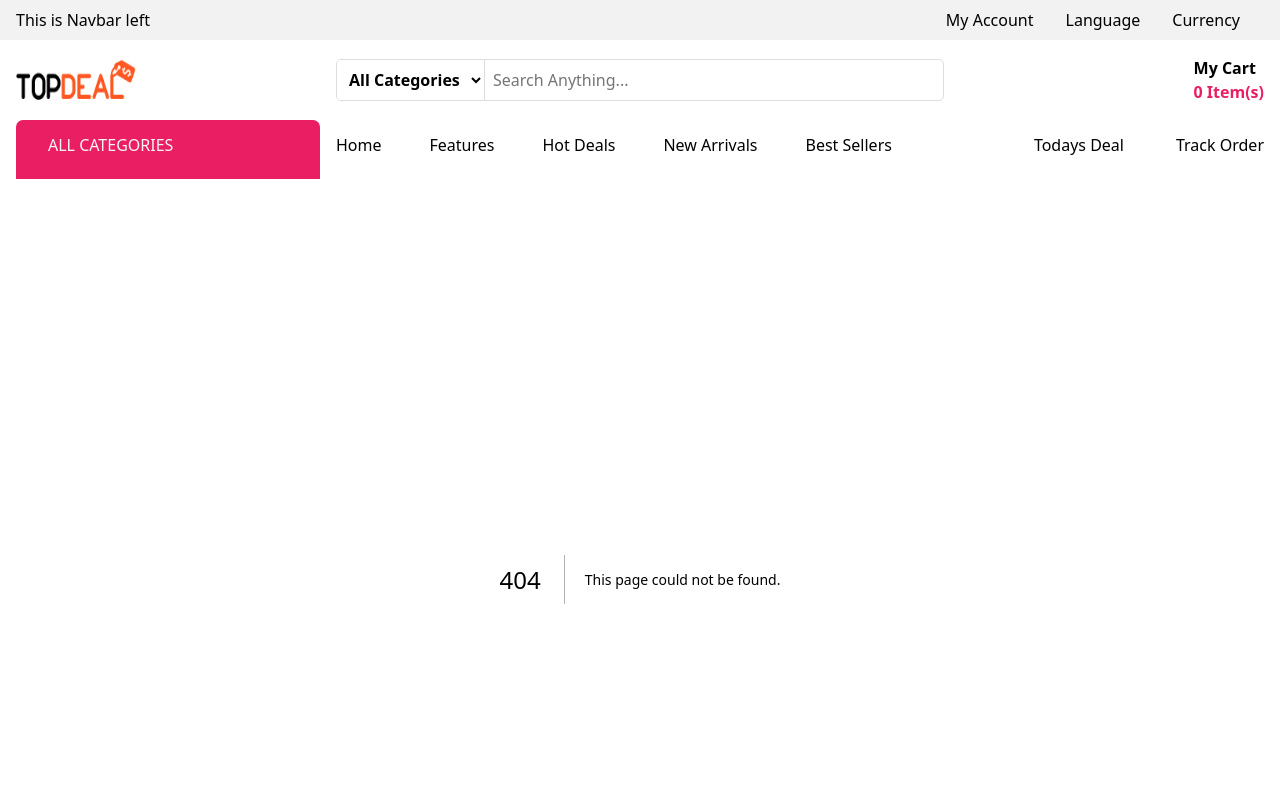
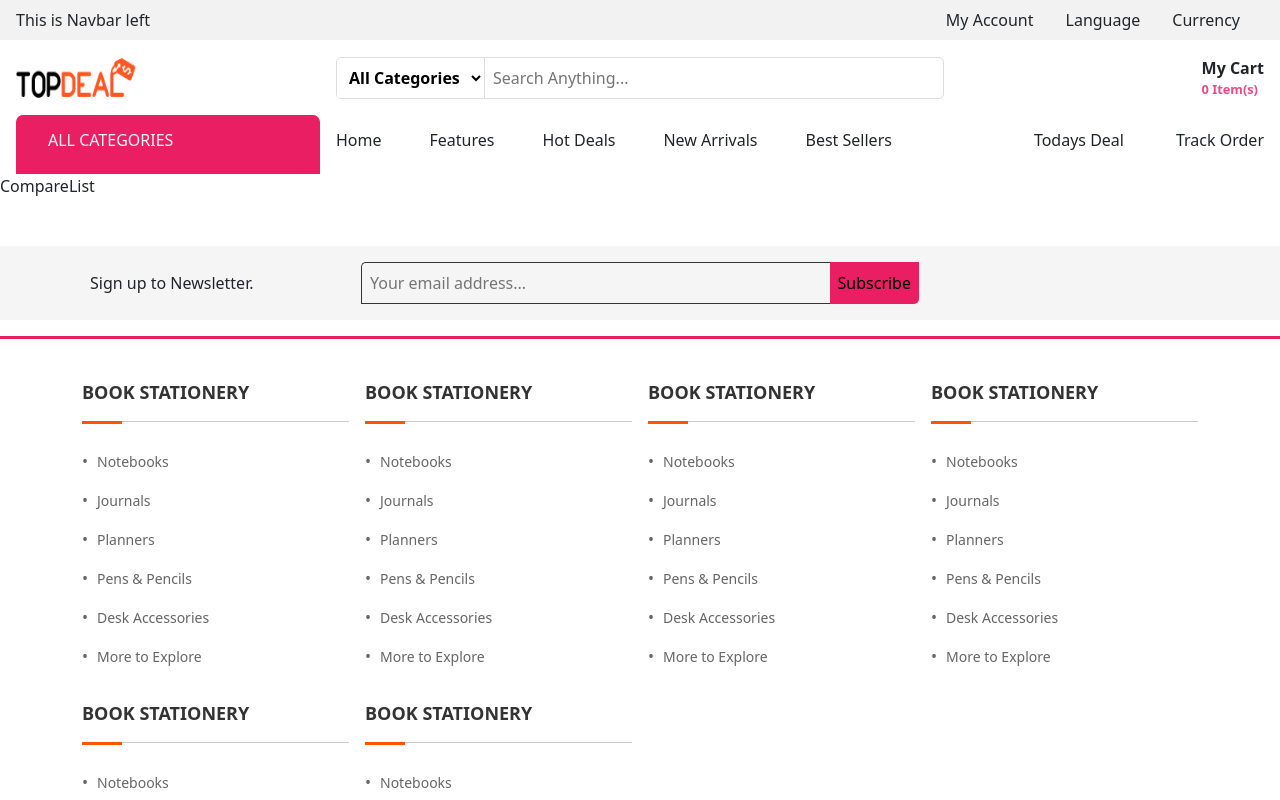
Before and after one commit to Rajukst/multivendor, a Next.js app: page /comparelist in a window 1280 px wide. Before the commit this address had no page. Shown: the top 800 px of the page. Built offline with nearby package versions, Linux system fonts and the light colour scheme; some icons are missing.

Commit message:
user commit done

```diff
--- /dev/null
+++ b/src/app/comparelist/page.jsx
@@ -0,0 +1,7 @@
+import React from 'react'
+
+export default function CompareList() {
+  return (
+    <div>CompareList</div>
+  )
+}
--- a/src/app/globals.css
+++ b/src/app/globals.css
@@ -125,6 +125,8 @@ body {
   border-top-left-radius: 7px;
   border-top-right-radius: 7px;
   color: var(--background-color);
+   position: relative;
+   width: 1fr; /* As per your layout */
 }
 .navcatcenter {
   display: flex;
@@ -1082,6 +1084,173 @@ body {
   font-size: 1.1rem;
 }
 
+
+
+.navcatleft h6 {
+  cursor: pointer;
+  display: flex;
+  align-items: center;
+}
+
+/* Dropdown Menu */
+.navcatleft .dropdown-menu {
+  display: none;
+  position: absolute;
+  top: 100%;
+  left: 0;
+  width: 100%; /* Takes 100% of parent's width (1fr) */
+  min-width: 200px; /* Minimum width */
+  background: white;
+  border: 1px solid #ddd;
+  box-shadow: 0 2px 5px rgba(0,0,0,0.1);
+  padding: 15px;
+  z-index: 100;
+}
+
+.navcatleft:hover .dropdown-menu {
+  display: block;
+}
+
+/* Menu Items */
+.dropdown-menu h3 {
+  font-size: 16px;
+  margin: 10px 0 5px 0;
+  color: #333;
+}
+
+.dropdown-menu ul {
+  list-style: none;
+  padding: 0;
+  margin: 0;
+}
+
+.dropdown-menu li {
+  padding: 5px 0;
+  color: #666;
+}
+
+.dropdown-menu li:hover {
+  color: #000;
+}
+/* Main dropdown container */
+.navcatleft {
+  position: relative;
+}
+
+/* Dropdown menu - matches 1fr width */
+.dropdown-menu {
+  position: absolute;
+  left: 0;
+  width: 250px;
+  background: white;
+  border: 1px solid #ddd;
+  padding: 15px;
+  z-index: 100;
+  opacity: 0;
+  transform: translateY(-10px);
+  transition:
+    opacity 0.2s ease-out,
+    transform 0.2s ease-out;
+}
+
+.navcatleft:hover .dropdown-menu {
+  opacity: 1;
+  transform: translateY(0);
+}
+
+/* Subcategory panel - appears outside */
+.subcategory-panel {
+  display: block; /* Changed for animation */
+  position: absolute;
+  left: 100%;
+  top: 0;
+  width: 250px;
+  background: white;
+  border: 1px solid #ddd;
+  padding: 15px;
+  z-index: 110;
+  opacity: 0;
+  transform: translateX(-10px);
+  transition:
+    opacity 0.15s ease-out 0.1s, /* Delayed slightly */
+    transform 0.15s ease-out 0.1s;
+  pointer-events: none; /* Allows hover through invisible element */
+}
+
+.category-item:hover .subcategory-panel {
+  opacity: 1;
+  transform: translateX(0);
+  pointer-events: auto; /* Re-enable interactions when visible */
+  cursor: pointer;
+}
+
+/* Category items animation */
+.category-item {
+  padding: 8px 0;
+  position: relative;
+  transition: background-color 0.15s ease;
+  cursor: pointer;
+}
+/* Visual indicator animation */
+.has-subcategory::after {
+  content: "→";
+  margin-left: 8px;
+  color: #999;
+  transition: transform 0.15s ease;
+}
+
+.category-item:hover .has-subcategory::after {
+  transform: translateX(3px);
+}
+/* Cart container */
+.myCart {
+  display: flex;
+  align-items: center;
+}
+
+/* Link element styling */
+.myCart a {
+  display: flex;
+  align-items: center;
+  text-decoration: none;
+  color: inherit; /* Maintains text color */
+  gap: 8px; /* Space between icon and text */
+}
+
+/* Cart text container */
+.carts {
+  display: flex;
+  flex-direction: column;
+}
+
+/* Item count text */
+.itemCout {
+  font-size: 0.8rem;
+  opacity: 0.8;
+}
+.userAccounts{
+  display: grid;
+  grid-template-columns: 1.5fr 2.5fr;
+  gap: 1rem;
+}
+.lefAcctHeader{
+  background-color: var(--navtop-bg);
+}
+.accountinfo article{
+  padding: 1rem;
+}
+.account-container{
+  display: grid;
+  grid-template-columns: 1fr 3fr;
+  gap: 2rem;
+  margin-top: 1rem;
+}
+.account-sidebar{
+  background-color: var(--navtop-bg);
+}
+.sidebar-nav a{
+  padding: 0.5rem;
+}
 @media (max-width: 768px) {
   .shopping-cart {
     padding: 15px;
--- a/src/app/layout.js
+++ b/src/app/layout.js
@@ -4,7 +4,6 @@ import 'bootstrap/dist/css/bootstrap.min.css';
 import TopNav from "@/common/TopNav";
 import SecondTopNav from "@/common/SecondTopNav";
 import CategoryNav from "@/common/CategoryNav";
-import LandingSlider from "@/common/LandingSlider";
 import Footer from "@/common/Footer";
 import FooterTwo from "@/common/FooterTwo";
 
--- a/src/common/CategoryNav.jsx
+++ b/src/common/CategoryNav.jsx
@@ -1,13 +1,63 @@
 const CategoryNav = () => {
   return (
-    <>
     <div className="categoryNav">
+      {/* ALL CATEGORIES - Now with proper dropdown */}
       <div className="navcatleft">
         <h6>
           <i className="fa-regular fa-chart-bar me-3"></i> ALL CATEGORIES
           <i className="fa-regular fa-circle-down ms-5"></i>
         </h6>
+
+        <div className="dropdown-menu">
+          <ul className="category-list">
+            {/* Electronics */}
+            <li className="category-item has-subcategory">
+              Electronics
+              <div className="subcategory-panel">
+                <ul>
+                  <li>Kitchen Appliances</li>
+                  <li>Mobile Phones</li>
+                  <li>Laptops</li>
+                </ul>
               </div>
+            </li>
+            <li className="category-item has-subcategory">
+              Electronics
+              <div className="subcategory-panel">
+                <ul>
+                  <li>Kitchen Appliances</li>
+                  <li>Mobile Phones</li>
+                  <li>Laptops</li>
+                </ul>
+              </div>
+            </li>
+            <li className="category-item has-subcategory">
+              Electronics
+              <div className="subcategory-panel">
+                <ul>
+                  <li>Kitchen Appliances</li>
+                  <li>Mobile Phones</li>
+                  <li>Laptops</li>
+                </ul>
+              </div>
+            </li>
+
+            {/* Home & Furniture */}
+            <li className="category-item has-subcategory">
+              Home & Furniture
+              <div className="subcategory-panel">
+                <ul>
+                  <li>Sofas</li>
+                  <li>Tables</li>
+                  <li>Chairs</li>
+                </ul>
+              </div>
+            </li>
+          </ul>
+        </div>
+      </div>
+
+      {/* Rest of your original navigation */}
       <div className="navcatcenter">
         <h6>Home</h6>
         <h6>Features</h6>
@@ -20,7 +70,6 @@ const CategoryNav = () => {
         <h6><i className="fa-solid fa-fire-flame-curved me-1"></i>Track Order</h6>
       </div>
     </div>
-    </>
   );
 };
 
--- a/src/common/SecondTopNav.jsx
+++ b/src/common/SecondTopNav.jsx
@@ -1,11 +1,14 @@
 import Image from "next/image";
 import logo from "../assets/logo.png";
+import Link from "next/link";
 
 const SecondTopNav = () => {
     return (
         <div className="secondtopnav">
             <div className="nav-logo">
+                <Link href="/">
                 <Image src={logo} alt="Logo" width={120} height={40} />
+                </Link>
             </div>
 
             <div className="nav-search">
@@ -18,14 +21,20 @@ const SecondTopNav = () => {
             </div>
 
             <div className="nav-icons">
+                <Link href="/comparelist">
                 <span><i className="fa-solid fa-code-compare"></i></span>
+                </Link>
+                <Link href="/wishlist">
                 <span><i className="fa-solid fa-heart"></i></span>
+                </Link>
                 <div className="myCart">
+                    <Link className="" href="/cart">
                     <i className="fa-solid fa-cart-shopping me-2"></i>
                     <div className="carts">
                         <strong>My Cart</strong>
                         <article className="itemCout">0 Item(s)</article>
                     </div>
+                    </Link>
                 </div>
             </div>
         </div>
```
Also changed, not shown: src/app/useraccount/changepassword/page.jsx (added, +7 -0 lines), src/app/useraccount/editaccount/page.jsx (added, +7 -0 lines), src/app/useraccount/layout.js (added, +39 -0 lines), src/app/useraccount/page.jsx (added, +9 -0 lines), src/app/wishlist/page.jsx (added, +7 -0 lines). Lines whose indentation alone changed are shown as unchanged.
